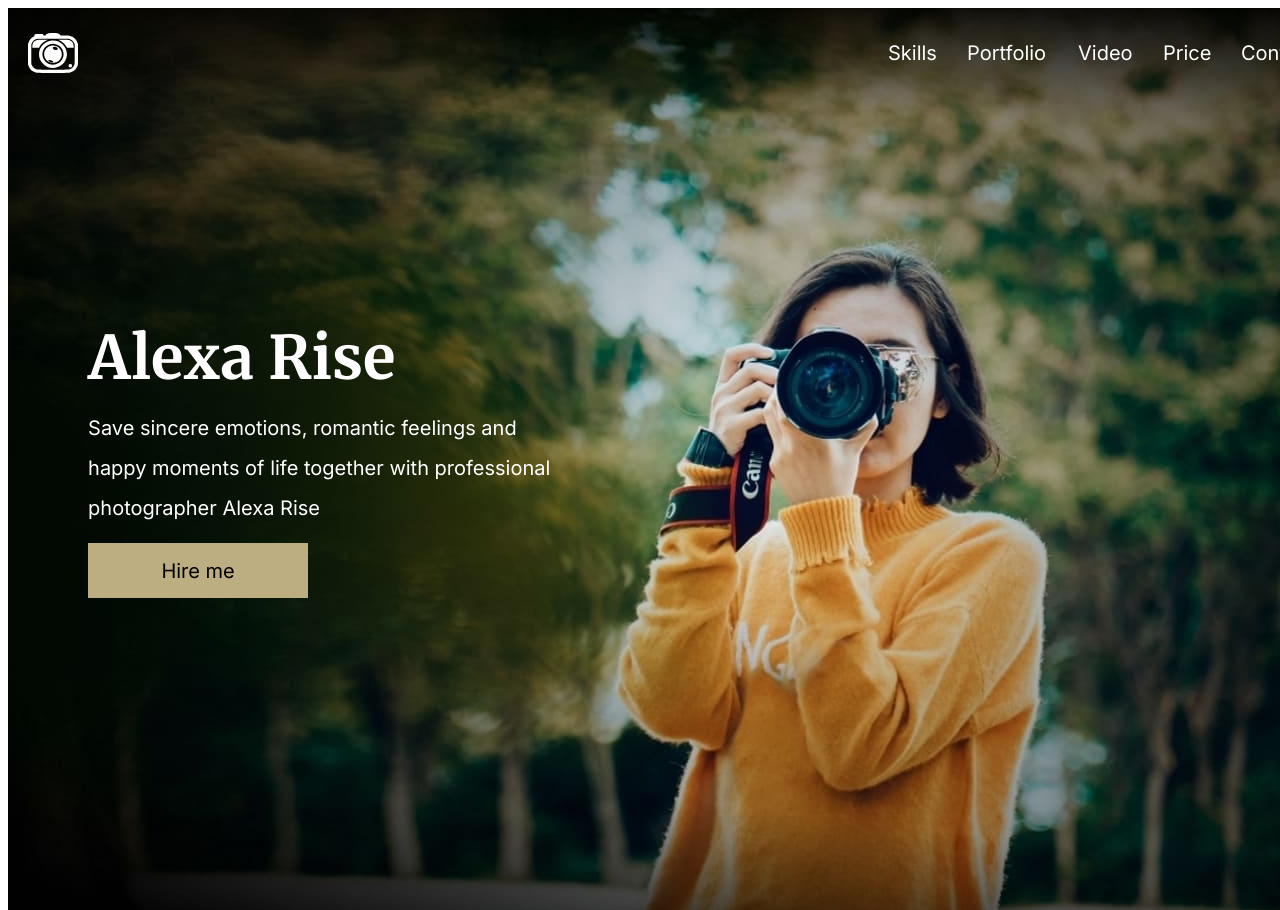
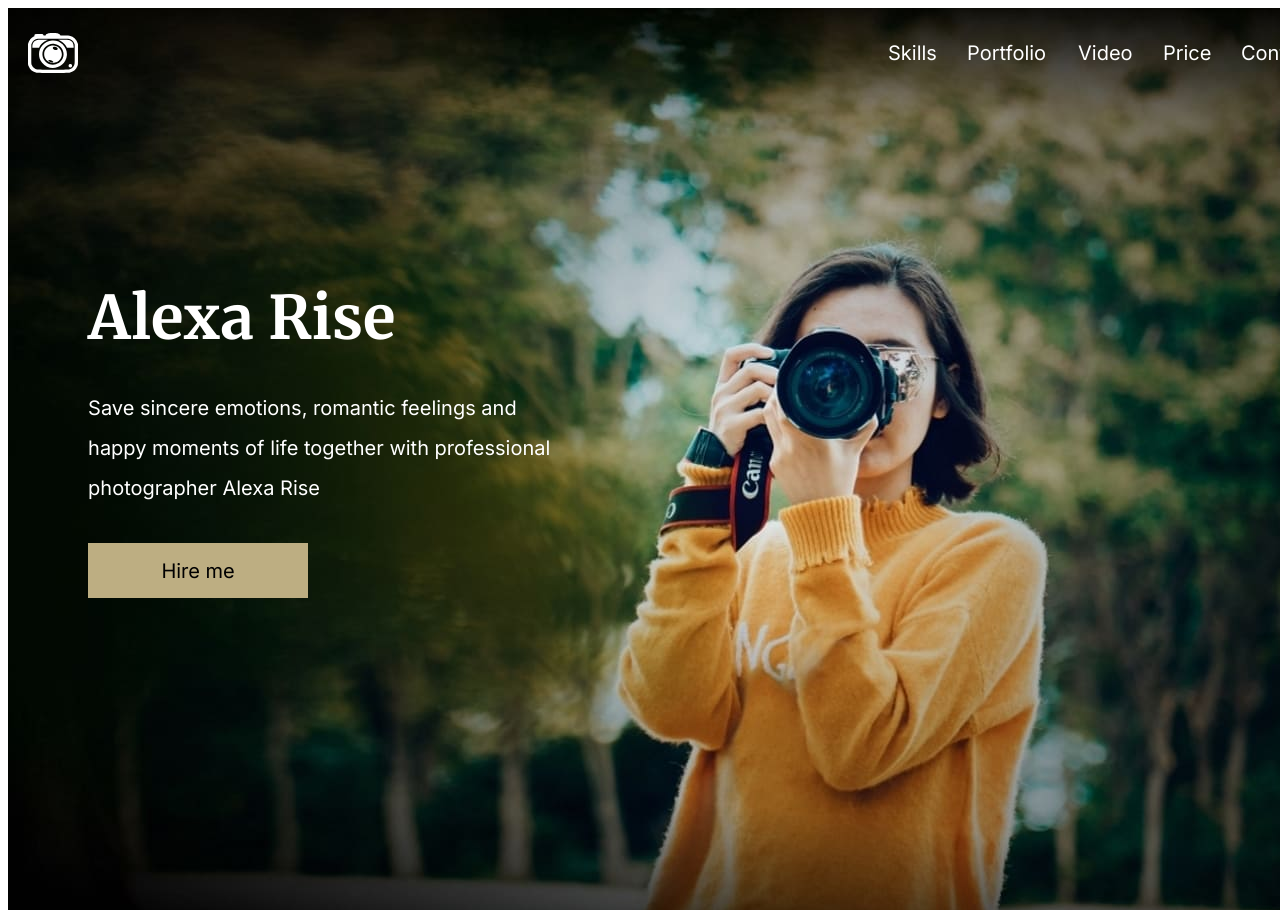
Before and after one commit to itwoshenka/portfolio, a plain HTML site: page portfolio.html in a window 1280 px wide. Shown: the top 910 px of the page. Drawn offline with Linux system fonts and the light colour scheme.

Commit message:
fix: div hero info updated

```diff
--- a/portfolio.html
+++ b/portfolio.html
@@ -33,13 +33,13 @@
 </div>
 </section>
 </header>
-<hero class="hero">
-    <h1 class="name">Alexa Rise</h1>
+<div class="hero">
+    <span class="name">Alexa Rise</span>
     <p class="info">Save sincere emotions, romantic feelings and happy moments of life together with professional photographer Alexa Rise</p>
     <div class="hire_me">
     <input type="submit" class="hire_me_btn" value="Hire me">
 </div>
-</hero>
+</div>
 <main>
     <div id="skills_section">
     <div class="skills_main">
--- a/style.css
+++ b/style.css
@@ -230,7 +230,7 @@
     height: 120px;
     left: 0%;
     right: 6%;
-    top: 130px;
+    top: 110px;
     font-family: Inter;
     font-style: normal;
     font-weight: normal;
```
